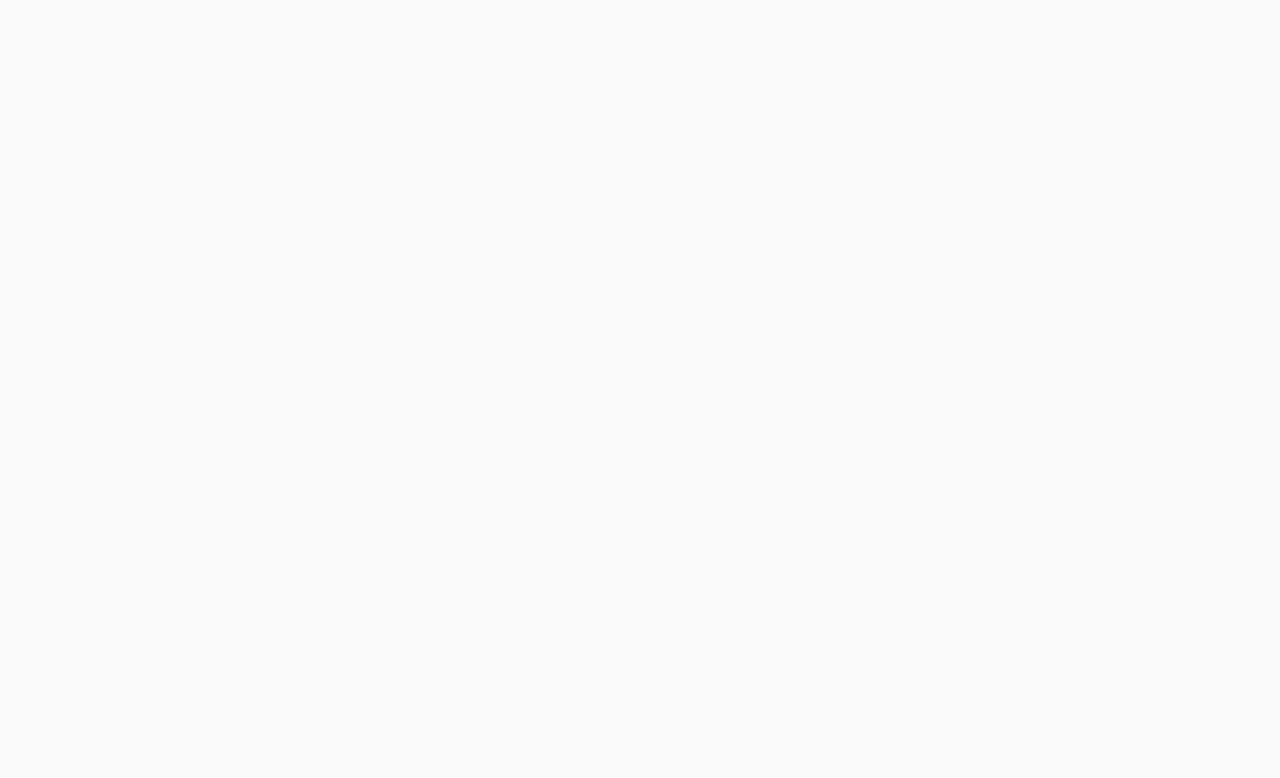
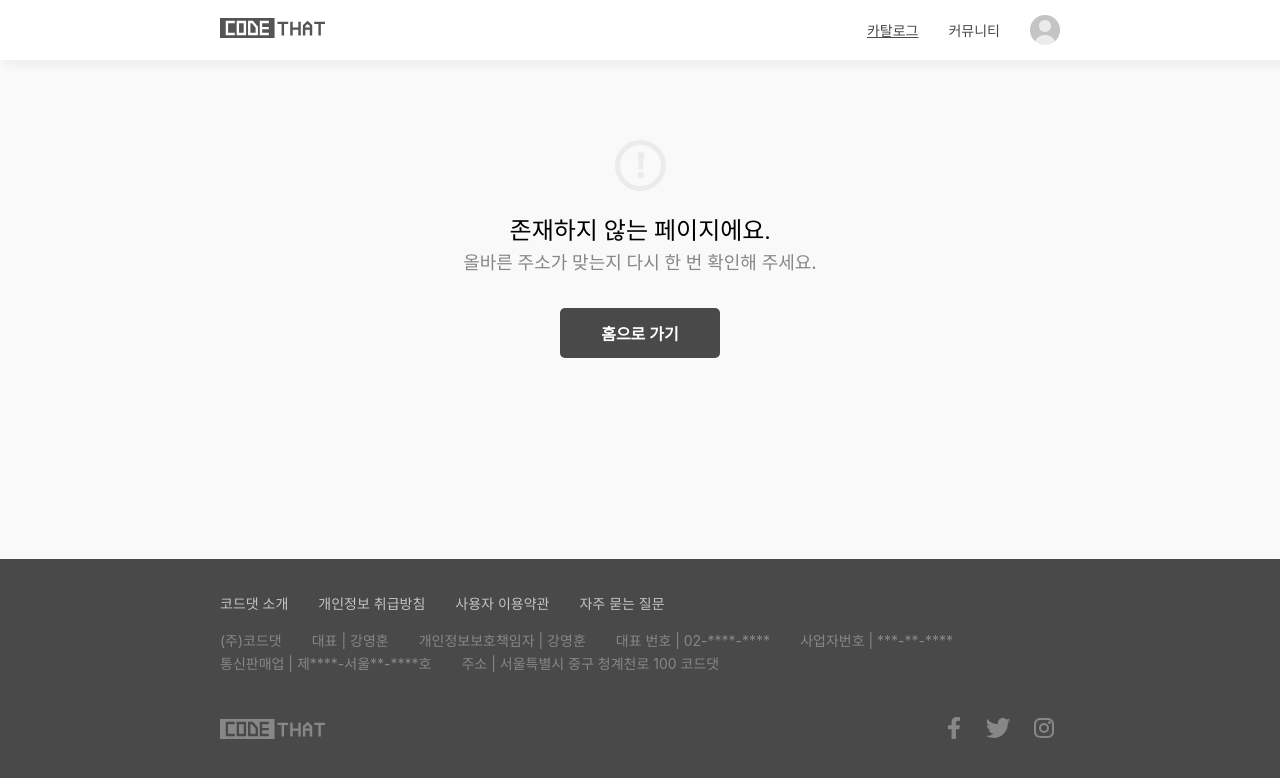
Before and after one commit to pseudoureka/codethat, a React (Create React App) app: page /courses/1 in a window 1280 px wide. Before the commit this address had no page. Shown: the top 778 px of the page. Built offline with nearby package versions, Linux system fonts and the light colour scheme; a web font is replaced by a local one.

Commit message:
존재하지 않는 페이지로 보내기

```diff
--- a/src/Main.js
+++ b/src/Main.js
@@ -6,6 +6,7 @@ import CoursePage from "./pages/CoursePage";
 import WishlistPage from "./pages/WishlistPage";
 import QuestionListPage from "./pages/QuestionListPage";
 import QuestionPage from "./pages/QuestionPage";
+import NotFoundPage from "./pages/NotFoundPage";
 
 function Main() {
   return (
@@ -22,6 +23,7 @@ function Main() {
             <Route path="616825" element={<QuestionPage />} />
           </Route>
           <Route path="wishlist" element={<WishlistPage />} />
+          <Route path="*" element={<NotFoundPage />} />
         </Route>
       </Routes>
     </BrowserRouter>
```
